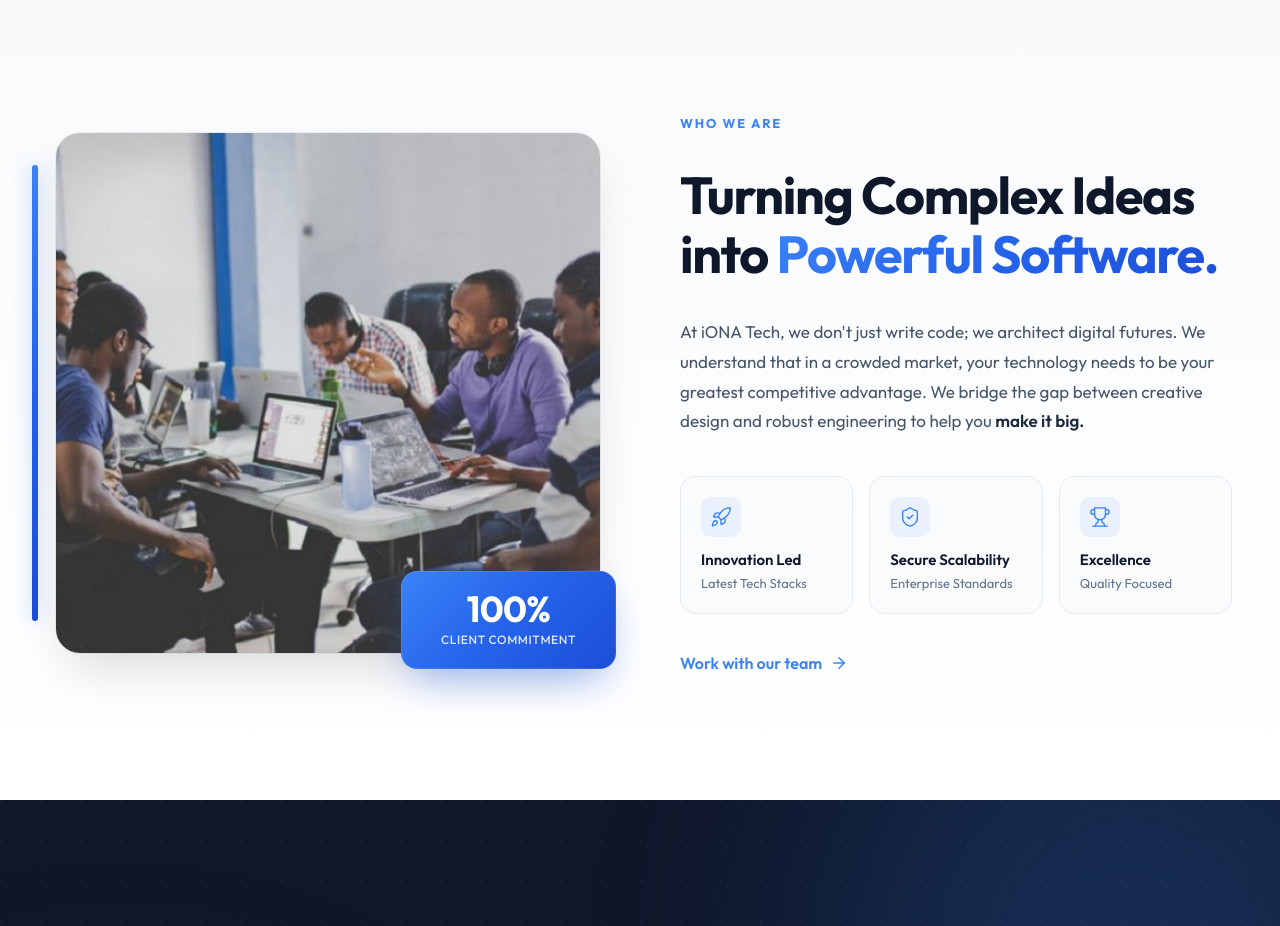
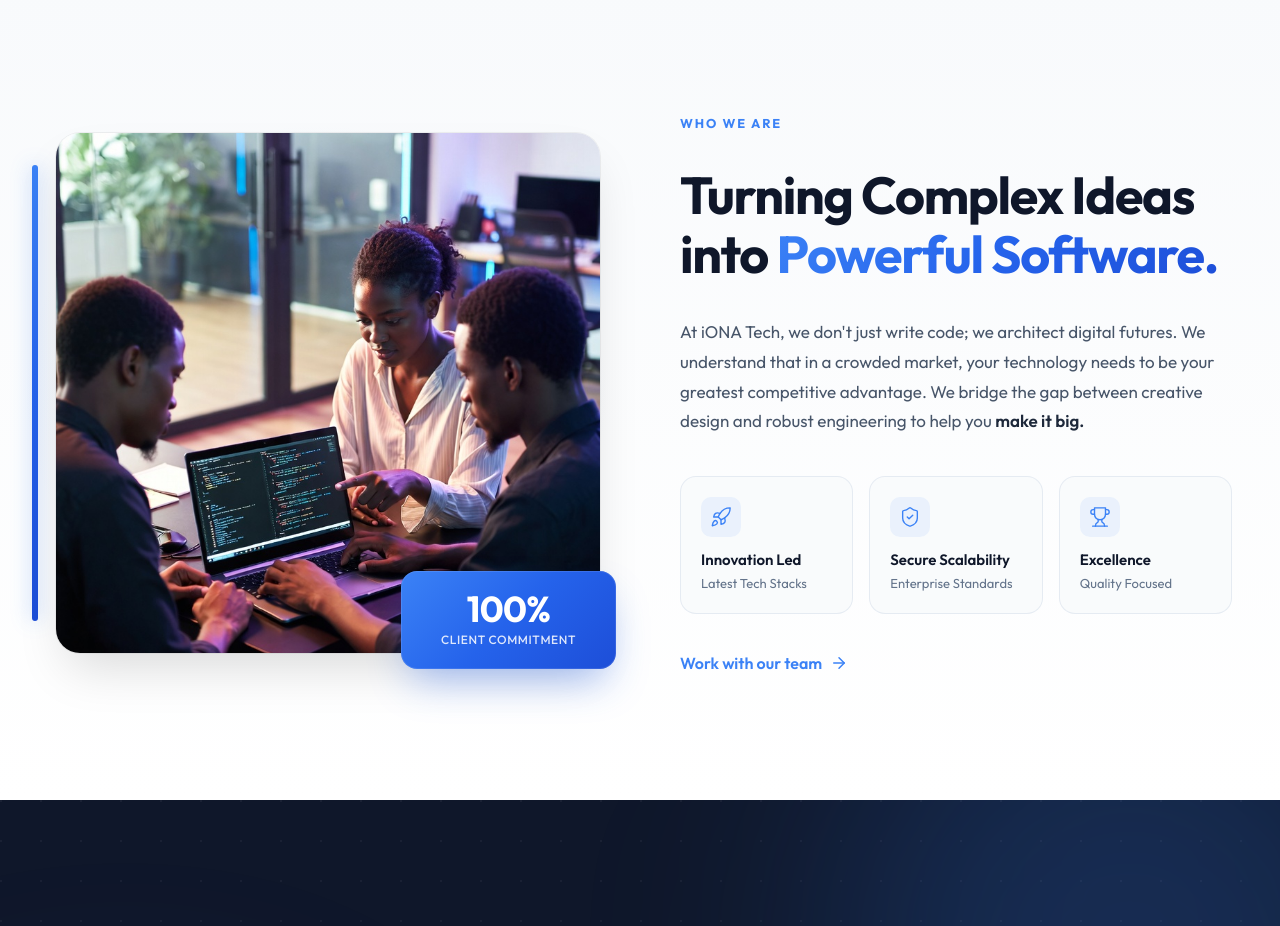
Before and after one commit to ionatech2025/ionatech, a React (Vite) app: page / in a window 1280 px wide. Shown: the part 1280-2206 px from the top of the page. Built offline with nearby package versions, Linux system fonts and the light colour scheme.

Commit message:
changed image

```diff
--- a/src/Components/About/About.jsx
+++ b/src/Components/About/About.jsx
@@ -1,5 +1,4 @@
 import React from "react";
-import Afrikan from "../../assets/Afrikan.jpg";
 import { Trophy, Rocket, ShieldCheck, ArrowRight, Quote } from "lucide-react";
 
 const About = () => {
@@ -23,7 +22,7 @@
             <div className="relative">
               <img
                 className="w-full h-[400px] lg:h-[600px] object-cover rounded-3xl shadow-2xl transition-transform duration-500 group-hover:scale-[1.01]"
-                src={Afrikan}
+                src="/images/team_of_developers.jpg"
                 alt="iONA Tech team collaborating"
               />
               {/* Floating Stat Card */}
--- a/src/Components/Mission/Mission.jsx
+++ b/src/Components/Mission/Mission.jsx
@@ -27,7 +27,7 @@
             <div className="mission-image-wrapper">
               <img
                 className="mission-image"
-                src={Afrikan}
+                src='/images/team_of_developers.jpg'
                 alt="iONA Tech team collaborating in a modern workspace"
               />
             </div>
--- a/src/data/about.js
+++ b/src/data/about.js
@@ -1,5 +1,3 @@
-import Afrikan from '../assets/Afrikan.jpg';
-
 /** @type {import('./schema').AboutContent} */
 export const about = {
   eyebrow: 'Who We Are',
@@ -7,7 +5,7 @@
   titleHighlight: 'Powerful Software.',
   description:
     "At iONA Tech, we don't just write code; we architect digital futures. We understand that in a crowded market, your technology needs to be your greatest competitive advantage. We bridge the gap between creative design and robust engineering to help you <strong>make it big.</strong>",
-  image: Afrikan,
+  image: "/images/team-of-developers.jpeg",
   statBadgeValue: '100%',
   statBadgeLabel: 'Client Commitment',
   stats: [
```
Also changed, not shown: public/images/team_of_developers.jpg (added), public/images/team_of_developers2.jpg (added).
